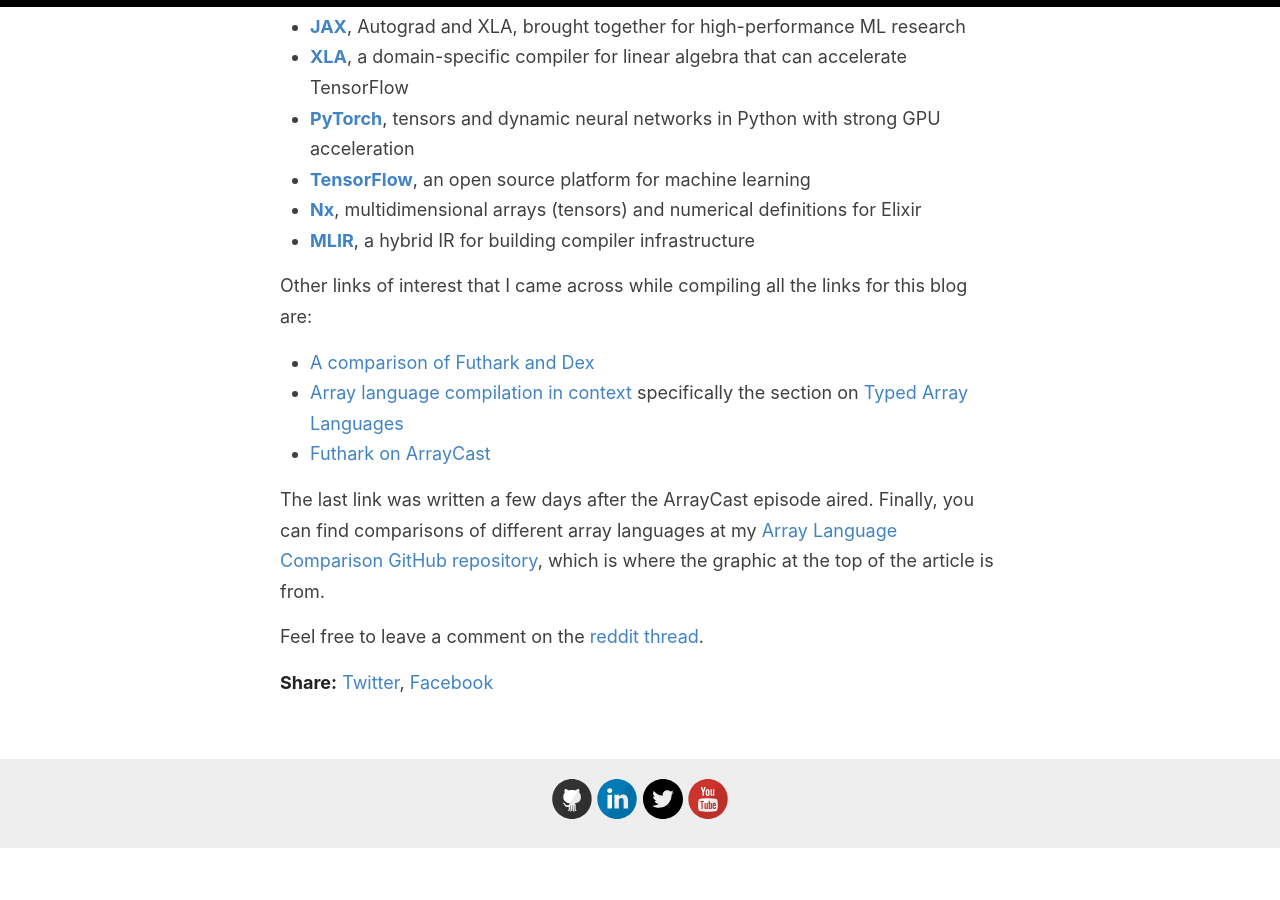
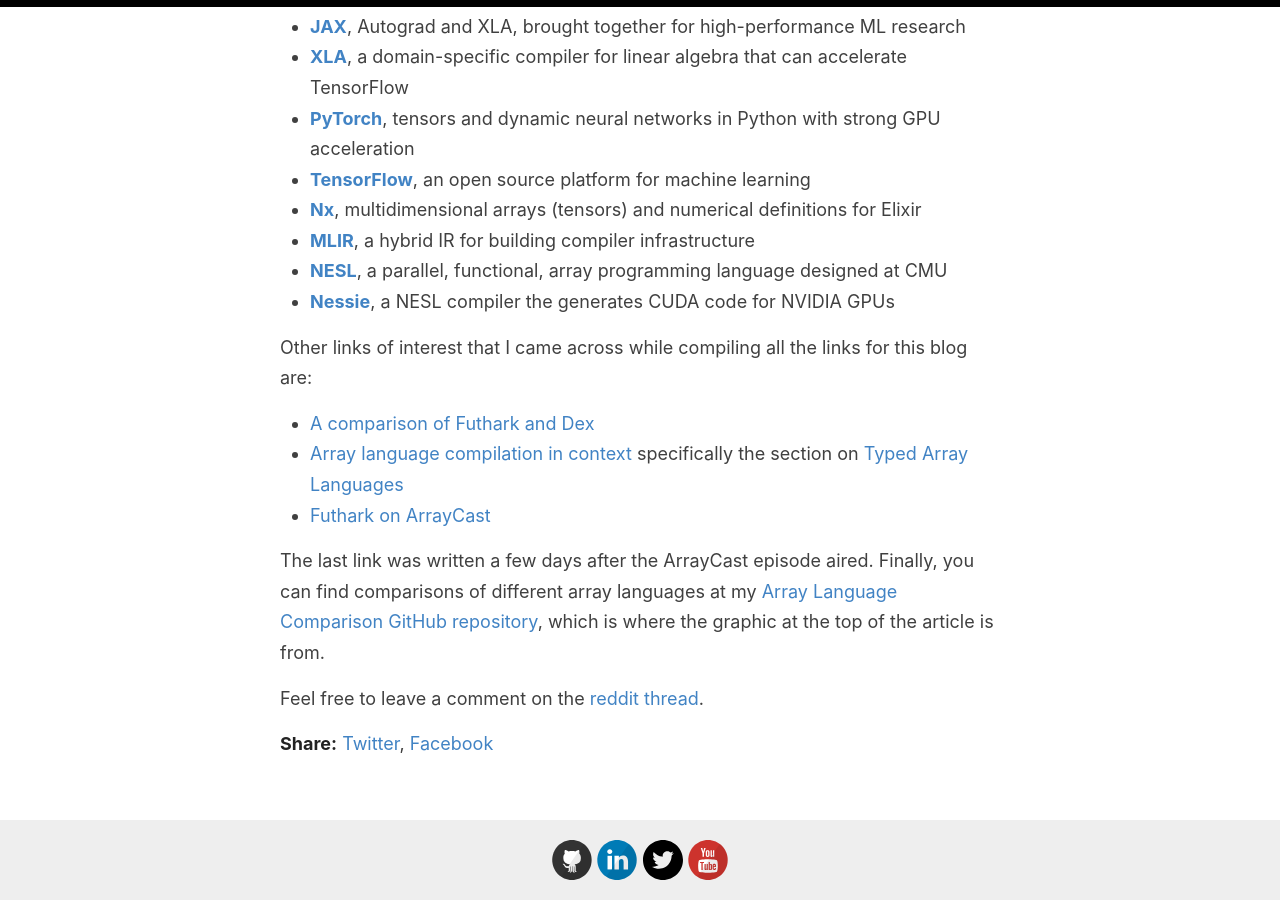
Before and after one commit to codereport/codereport.github.io, a Jekyll site: the page built from _posts/2022-10-01-GPUArrayLanguages.md, in a window 1280 px wide and 900 px high, scrolled down 2404 px. Built offline with Jekyll 4.4.1, drawn with Linux system fonts in a browser that asks for light colours; before the commit the page ends 3252 px from its top, so only the background shows below that.

Commit message:
Add NESL and Nessie Links

```diff
--- a/_posts/2022-10-01-GPUArrayLanguages.md
+++ b/_posts/2022-10-01-GPUArrayLanguages.md
@@ -55,6 +55,8 @@
 * [**TensorFlow**](https://github.com/tensorflow/tensorflow), an open source platform for machine learning
 * [**Nx**](https://github.com/elixir-nx/nx), multidimensional arrays (tensors) and numerical definitions for Elixir
 * [**MLIR**](https://mlir.llvm.org/), a hybrid IR for building compiler infrastructure
+* [**NESL**](http://www.cs.cmu.edu/~scandal/nesl.html), a parallel, functional, array programming language designed at CMU
+* [**Nessie**](http://nessie.cs.uchicago.edu/), a NESL compiler the generates CUDA code for NVIDIA GPUs
 
 Other links of interest that I came across while compiling all the links for this blog are:
 
```
